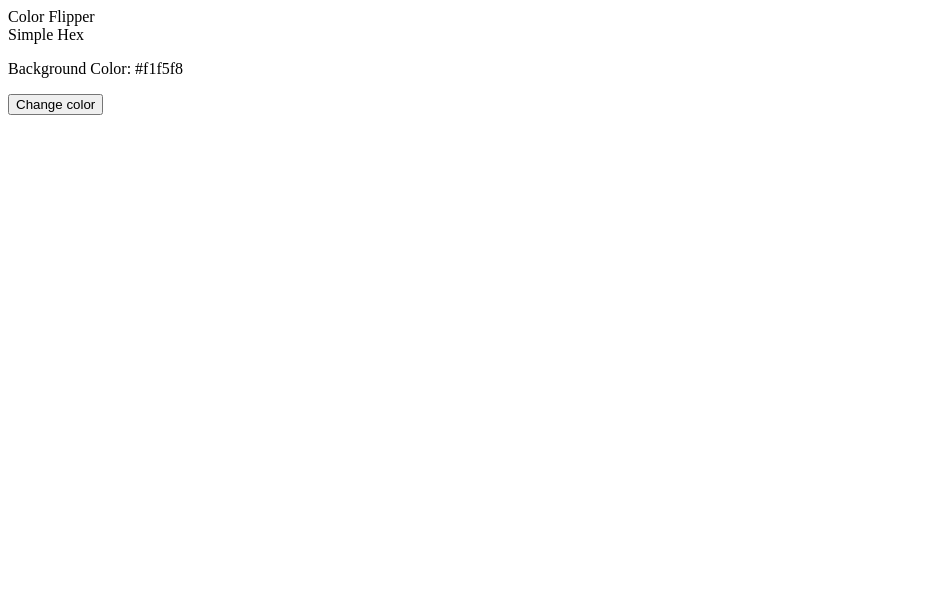
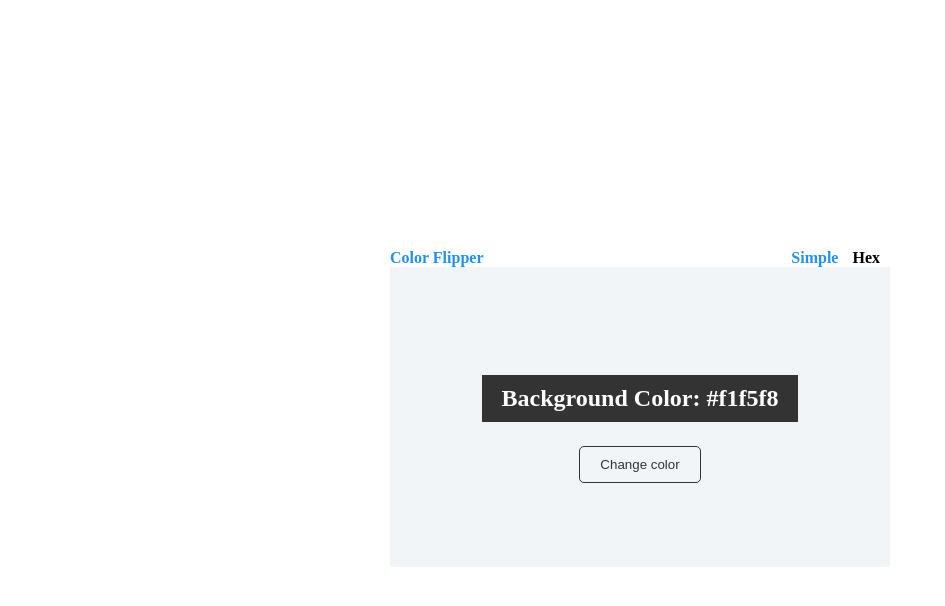
Before and after one commit to isq2021/bg-change, a plain HTML site: page index.html in a window 1280 px wide. Shown: the whole page, without its empty margins (0-945 px from the left). Drawn offline with Linux system fonts and the light colour scheme.

Commit message:
css added

```diff
--- a/index.html
+++ b/index.html
@@ -14,14 +14,14 @@
         <header>
             <a class="name">Color Flipper</a>
             <div>
-                <a id="simple" class="active">Simple</a>
-                <a id="hex">Hex</a>
+                <a id="simple" class="active colorC">Simple</a>
+                <a id="hex" class="colorC">Hex</a>
             </div>
 
         </header>
         <main>
             <p>Background Color: <span>#f1f5f8</span> </p>
-            <button>Change color</button>
+            <button id="changeColorBtn">Change color</button>
         </main>
     </div>
 
--- a/style.css
+++ b/style.css
@@ -0,0 +1,65 @@
+.container {
+    height: 100vh;
+    display: flex;
+    justify-content: center;
+    align-items: center;
+    flex-direction: column;
+}
+
+main {
+    background-color: #f1f5f8;
+    display: flex;
+    justify-content: center;
+    align-items: center;
+    flex-direction: column;
+    width: 500px;
+    height: 300px;
+}
+
+#changeColorBtn {
+    background-color: transparent;
+    color: #333;
+    border: 1px solid #333;
+    border-radius: 5px;
+    padding: 10px 20px;
+}
+
+#changeColorBtn:hover {
+    color: #fff;
+    background-color: #333;
+    cursor: pointer;
+    font-size: 1em;
+}
+
+p {
+    background-color: #333;
+    color: #fff;
+    padding: 10px 20px;
+    font-size: 1.5em;
+    font-weight: bold;
+}
+
+header {
+    display: flex;
+    justify-content: space-between;
+    width: 500px;
+}
+
+.colorC {
+    margin-right: 10px;
+    font-weight: bold;
+}
+
+.colorC:hover {
+    color: #1E90FF;
+    cursor: pointer;
+}
+
+.name {
+    color: #1E90FF;
+    font-weight: bold;
+}
+
+.active {
+    color: #1E90FF;
+}
```
